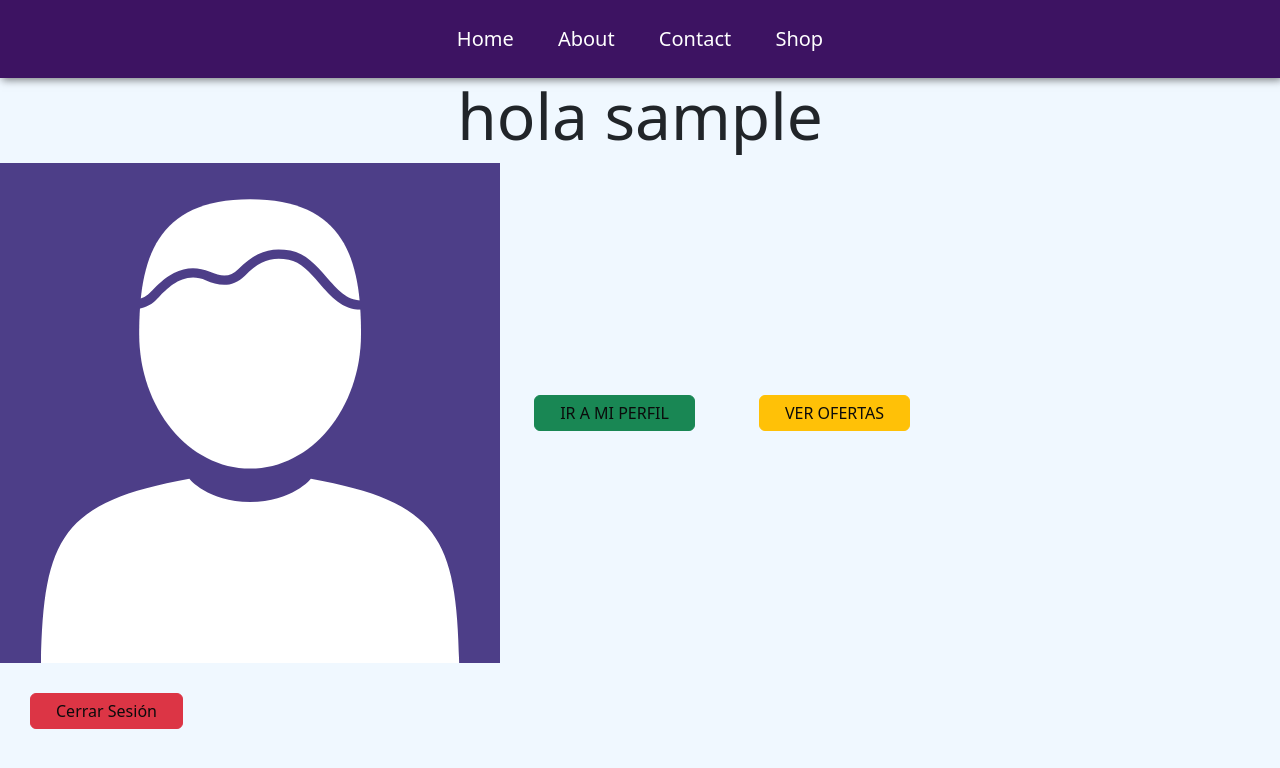
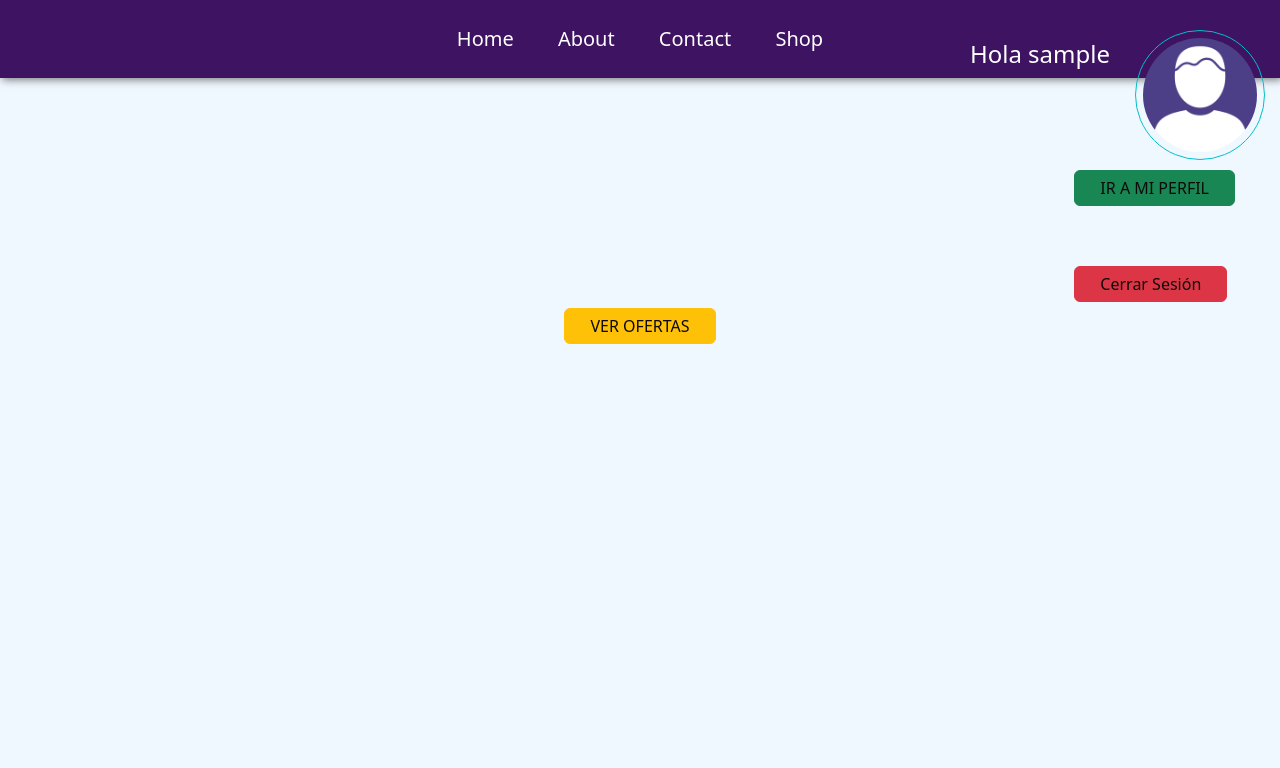
Before and after one commit to JosCarRub/CreatorHub, a Django app: page /principal/ in a window 1280 px wide. Shown: the top 768 px of the page. Run offline with Django 5.2, Linux system fonts and the light colour scheme; the visitor is signed in with stand-in values (Sample User, id 1).

Commit message:
changes modelos y form OFerta, style principal

```diff
--- a/aplicacion/forms.py
+++ b/aplicacion/forms.py
@@ -32,7 +32,7 @@ class UsuarioActualizarPerfilForm(forms.ModelForm):
 class CrearOfertaForm(forms.ModelForm):
     class Meta:
         model = Oferta
-        fields = ['descripcion', 'descripcion', 'requisitos', 'plataformas', 'fecha_expiracion' ]
+        fields = ['descripcion', 'descripcion', 'requisitos', 'plataformas', 'otra_plataforma', 'fecha_expiracion' ]
         widgets = {
                 'fecha_expiracion': forms.DateInput(format='%Y-%m-%d',attrs={'type': 'date'}),
             }
--- a/aplicacion/models.py
+++ b/aplicacion/models.py
@@ -41,14 +41,14 @@ class Usuario(AbstractUser):
 class Oferta(models.Model):
     PLATAFORMA_OPCIONES = [
                 ('tiktok', 'TikTok' ),
-                ('ig', 'Instagram' ),
-                ('fb', 'Facebook' ),
+                ('instagram', 'Instagram' ),
+                ('facebook', 'Facebook' ),
                 ('otra', 'Otra' ),
     ]
 
     ESTADO_OPCIONES = [
-        ('vig', 'Vigente' ),
-        ('exp', 'Expirada' ),
+        ('vigente', 'Vigente' ),
+        ('expirada', 'Expirada' ),
     ]
 
     usuario = models.ForeignKey(Usuario, on_delete=models.CASCADE, related_name="ofertas")
@@ -58,7 +58,7 @@ class Oferta(models.Model):
 
     plataformas = models.CharField(max_length=50, choices = PLATAFORMA_OPCIONES)
     otra_plataforma = models.CharField(max_length=100, blank=True,  null=True ) #Con JS esconder este campo si no se escoge otra
-
+    estado = models.CharField(max_length=50, choices=ESTADO_OPCIONES, default='vigente')
     fecha_publicacion = models.DateField(auto_now_add=True)
     fecha_expiracion = models.DateField()
 
--- a/aplicacion/static/css/perfil/style-perfil.css
+++ b/aplicacion/static/css/perfil/style-perfil.css
@@ -21,7 +21,7 @@ h6 {
 	max-width: 100%;
 	text-align: center;
     margin: auto;
-	transition: 0.9s;
+	transition: 1.2s;
 
 }
 
--- /dev/null
+++ b/aplicacion/static/css/style-principal.css
@@ -0,0 +1,30 @@
+.foto_perfil {
+	border: 1px solid #03BFCB;
+	border-radius: 50%;
+	padding: 7px;
+    position: absolute;
+	top: 30px;
+	right: 15px;
+    z-index: 1;
+    max-width: 140px;
+    max-height: 130px;
+}
+
+.saludo {
+    color: white;
+    position: absolute;
+	top: 40px;
+	right: 170px;
+}
+
+.botones-sesion {
+    position: absolute;
+	top: 140px;
+	right: 15px;
+
+}
+
+.boton-lista-ofertas {
+    margin-top: 200px ;
+    text-align: center;
+}
--- a/aplicacion/templates/principal.html
+++ b/aplicacion/templates/principal.html
@@ -1,20 +1,27 @@
 {% extends 'base.html' %}
 {% load static %}
 {% block titulo %}PRINCIPAL{% endblock %}
+{% block estilo %} <link rel="stylesheet" href="{% static  'css/style-principal.css' %}"> {% endblock %}
+
 
 {% block content %}
 
     {% if user.is_authenticated %}
 
-        <h1>hola {{usuario.username}}</h1><img class="foto_perfil" src="{{ usuario.foto_perfil.url }}" alt="foto de perfil de {{usuario.username}}" />
+        <h4 class="saludo">Hola {{usuario.username}}</h4>
+        <img class="foto_perfil" src="{{ usuario.foto_perfil.url }}" alt="foto de perfil de {{usuario.username}}"/>
 
-        <a href="{% url 'perfil' %}" class="btn btn-success">IR A MI PERFIL</a>
-        <a href="{% url 'lista_ofertas' %}" class="btn btn-warning">VER OFERTAS</a>
+        <div class="boton-lista-ofertas">
+            <a href="{% url 'lista_ofertas' %}" class="btn btn-warning">VER OFERTAS</a>
+        </div>
 
-        <form action="{% url 'logout' %}" method="post">
-            {% csrf_token %}
-            <button type="submit" class="btn btn-danger">Cerrar Sesión</button>
-        </form>
+        <div class="botones-sesion">
+            <a href="{% url 'perfil' %}" class="btn btn-success">IR A MI PERFIL</a>
+            <form action="{% url 'logout' %}" method="post">
+                {% csrf_token %}
+                <button type="submit" class="btn btn-danger">Cerrar Sesión</button>
+            </form>
+        </div>
 
     {% else %}
         <li><a href="{% url 'login' %}">Iniciar sesión</a></li>
```
Also changed, not shown: aplicacion/static/css/style-listaofertas.css (+13 -62 lines), aplicacion/templates/oferta/lista_ofertas.html (+2 -14 lines), aplicacion/migrations/0001_initial.py, media/fotos_perfil/Captura_de_pantalla_2023-03-04_a_las_22.58.39.png (deleted).
